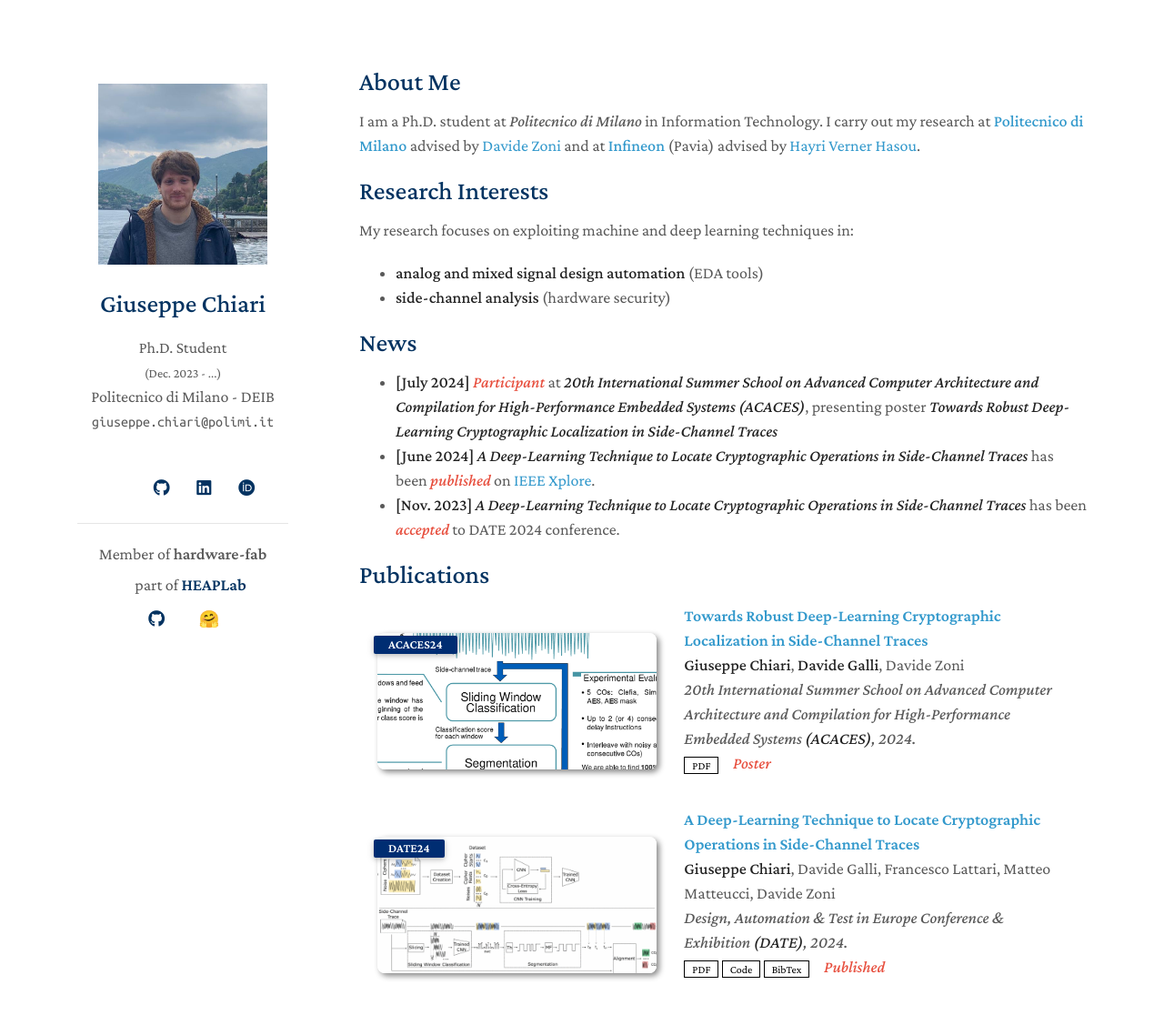
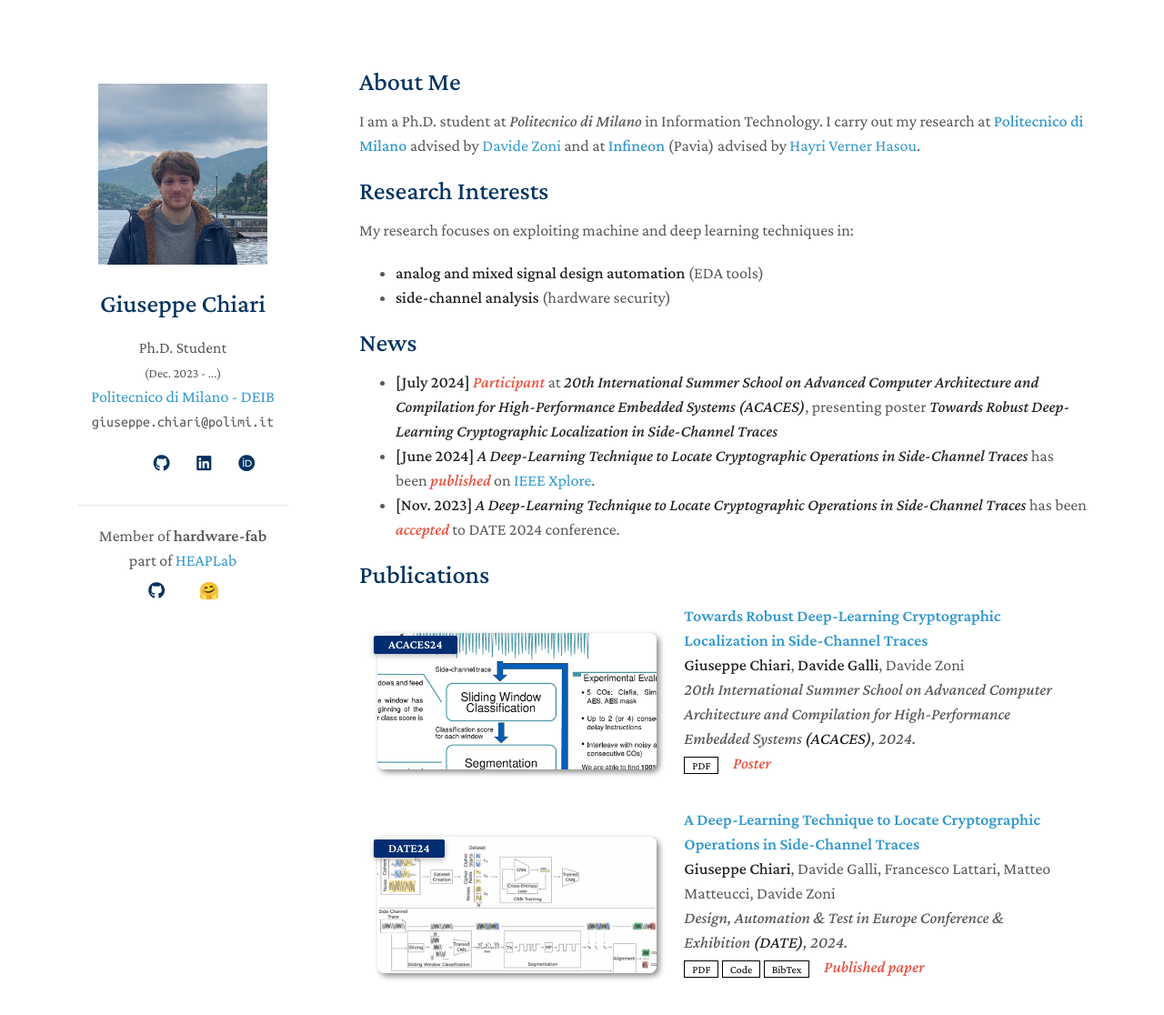
Before and after one commit to giuseppe-chiari/giuseppe-chiari.github.io, a Jekyll site: the page built from index.md, in a window 1280 px wide and 1209 px high. Shown: the top 1116 px of the window at 91% size. Built offline with Jekyll 4.4.1, drawn with Linux system fonts in a browser that asks for light colours; nearby versions of some CDN libraries; a style sheet for code colours, icons or effects is not loaded; our own code applies the rules of GitHub Pages for plain Markdown files.

Commit message:
Code cleanup + minors

```diff
--- a/_config.yml
+++ b/_config.yml
@@ -3,33 +3,27 @@ title: Giuseppe Chiari
 position: Ph.D. Student
 period: (Dec. 2023 - ...)
 affiliation: Politecnico di Milano - DEIB
+affiliation_website: https://www.polimi.it/
+organization: hardware-fab
+laboratory: HEAPLab
+lab_website: https://heaplab.deib.polimi.it/
 email: giuseppe.chiari@polimi.it
 
 # Search Engine Optimization (SEO)
-# The following information is used to improve the website traffic from search engines, e.g., Google.
-keywords: polimi phd personal website
-#description: The Minimal Light is a simple and elegant jekyll theme for academic personal homepage.
-#canonical: https://minimal-light-theme.yliu.me/
+keywords: polimi phd personal website deep-learning EDA side-channel-analysis
 
-# Links
-# If you don't need one of them, you may delete the corresponding line.
+# Social links
 google_scholar: https://scholar.google.com/citations?user=w1V-ZEIAAAAJ&hl=it
 #cv_link: assets/files/curriculum_vitae.pdf
 github_link: https://github.com/giuseppe-chiari
 linkedin: https://www.linkedin.com/in/giuseppe-chiari-5433b515b/
 orcid: https://orcid.org/0009-0003-0659-1438
-organization: hardware-fab
-#laboratory: HEAPLab
-#lab_website: https://heaplab.deib.polimi.it/
 github_org: https://github.com/hardware-fab
-#twitter: https://twitter.com/
 huggingface_org: https://huggingface.co/hardware-fab
 
 # Images (e.g., your profile picture and your website's favicon)
 # "favicon" and "favicon_dark" are used for the light and dark modes, respectively.
 avatar: ./assets/img/avatar.png
-#favicon: ./assets/img/favicon.png
-#favicon_dark: ./assets/img/favicon-dark.png
 
 # Footnote
 # You may use the option to disable the footnote, "Powered by Jekyll and Minimal Light theme."
@@ -43,14 +37,6 @@ auto_dark_mode: true
 # You can use this option to choose between Serif or Sans Serif fonts.
 font: "Serif" # or "Sans Serif"
 
-# Google Analytics ID
-# Please remove this if you don't use Google Analytics
-#google_analytics: UA-111540567-4
-
-# Use this project as a remote theme for GitHub Pages
-# See the guide here: https://docs.github.com/en/pages/setting-up-a-github-pages-site-with-jekyll/adding-a-theme-to-your-github-pages-site-using-jekyll
-#remote_theme: yaoyao-liu/minimal-light
-
 # The following files will be removed from the generated website.
 exclude:
   - Gemfile
--- a/_data/publications.yml
+++ b/_data/publications.yml
@@ -16,4 +16,4 @@ main:
     code: https://github.com/hardware-fab/DL-to-locate-COs-for-SCA
     bibtex: ./assets/bibs/date24.bib
     image: ./assets/img/date24.png
-    notes: Published
+    notes: Published paper
--- a/_layouts/homepage.html
+++ b/_layouts/homepage.html
@@ -54,7 +54,7 @@
 	<br>
 	{% endif  %}
         {% if site.affiliation %}
-        <a href="https://www.polimi.it/"><autocolor>{{ site.affiliation }}</autocolor></a>
+	<a href="{{ site.affiliation_website }}">{{ site.affiliation }}</a>
         <br>
         {% endif %}
         {% if site.email %}
@@ -62,7 +62,7 @@
         {% endif %}
 
         <br>
-        <br>
+
         <div class="social-icons">
 		{% if site.google_scholar %}
 		<a style="margin: 0 5px 0 0" href="{{ site.google_scholar }}">
@@ -99,16 +99,21 @@
 		  <i class="fab fa-orcid"></i>
 		</a>
 		{% endif %}
+	</div>
 
-	<div style="height: 20px;"></div>
+	<br>
+
 	<hr>
 
 	{% if site.organization %}
-	Member of <b>hardware-fab</b> <br>
+	Member of <b>hardware-fab</b>
+	<br>
 	part of
-	<a href="https://heaplab.deib.polimi.it/"><center><b>HEAPLab</b></center></a> <br>
+	<a href="{{ site.lab_website }}">{{ site.laboratory }}</a>
+	<br>
 	{% endif %}
 
+	<div class="social-icons">
 		{% if site.github_org %}
 		<a  href="{{ site.github_org }}">
           	<i class="fab fa-github"></i>
@@ -120,9 +125,7 @@
 	 	 🤗
         	</a>
         	{% endif %}
-
 	</div>
-        <br>
 
       </header>
       <section>
@@ -131,16 +134,16 @@
 
       <br>
 
-      {% if site.enable_footnote %}
+      <!-- {% if site.enable_footnote %}
       <p><small>Powered by Jekyll and <a href="https://github.com/yaoyao-liu/minimal-light" target="_blank" rel="noopener">Minimal Light</a> theme.</small></p>
-      {% endif %}
+      {% endif %} -->
 
       </section>
       <footer>
 
       </footer>
     </div>
-    <script src="{{ "/assets/js/scale.fix.js" | relative_url }}"></script>
+    <!-- <script src="{{ "/assets/js/scale.fix.js" | relative_url }}"></script>
     {% if site.google_analytics %}
     <script>
       (function(i,s,o,g,r,a,m){i['GoogleAnalyticsObject']=r;i[r]=i[r]||function(){
@@ -150,6 +153,6 @@
       ga('create', '{{ site.google_analytics }}', 'auto');
       ga('send', 'pageview');
     </script>
-    {% endif %}
+    {% endif %} -->
   </body>
 </html>
```
Also changed, not shown: 1 other file. Lines whose indentation alone changed are shown as unchanged.
